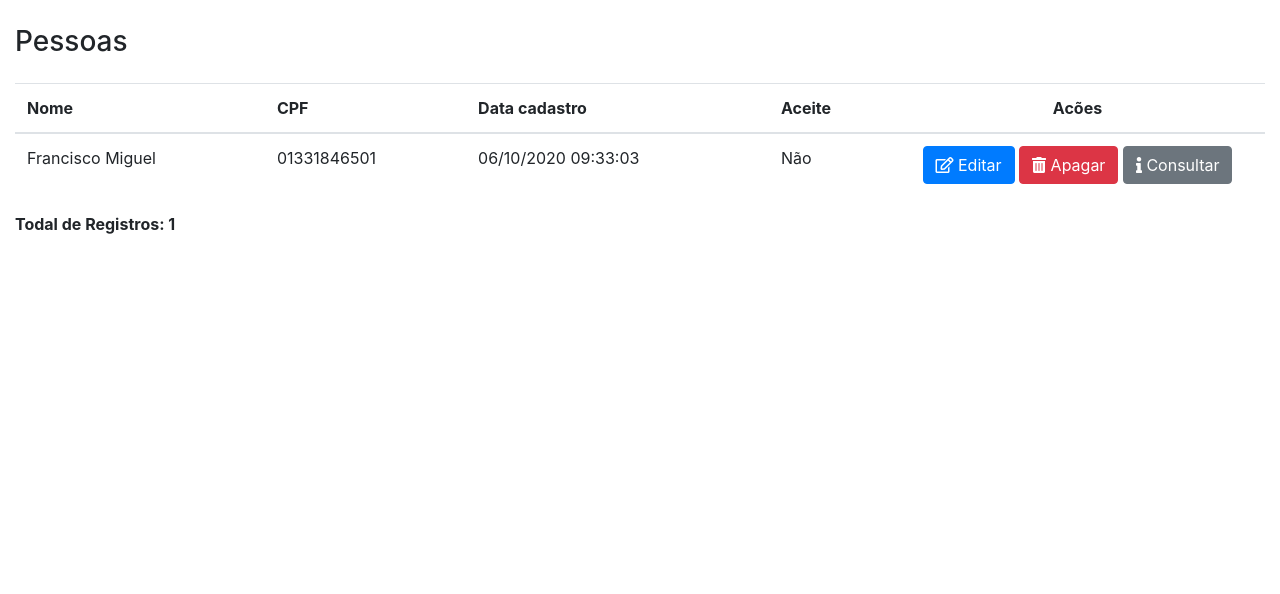
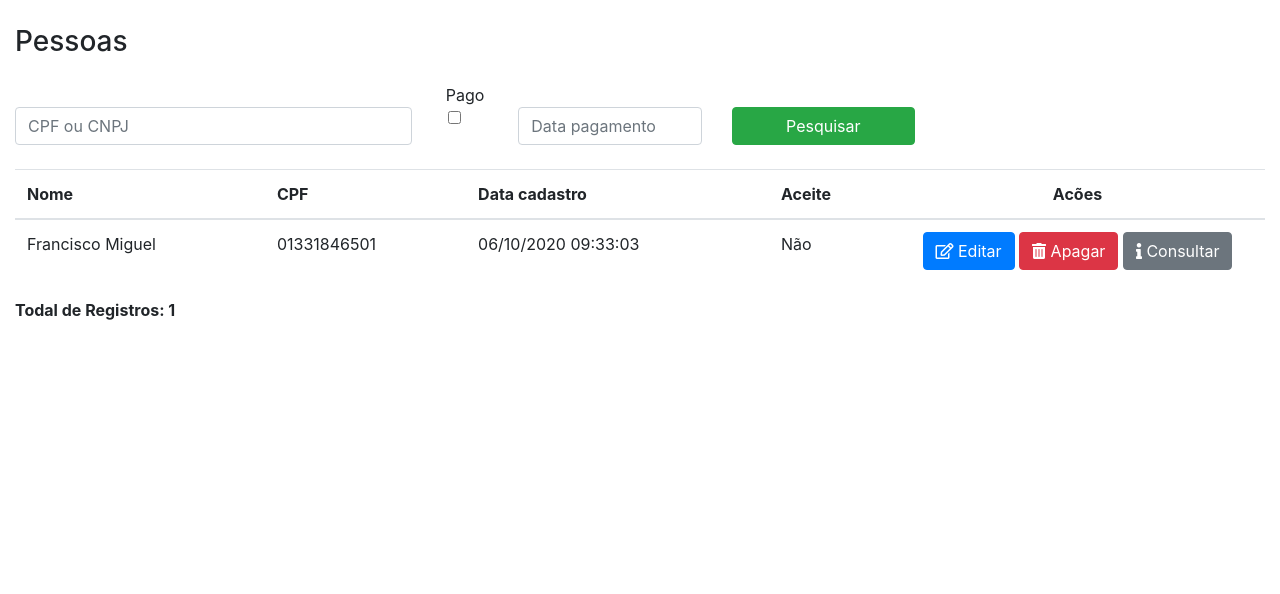
Before and after one commit to miguelbh6/cadrestitui, a CodeIgniter app: page /cadrestitui/index.php/pessoa/index in a window 1280 px wide. Shown: the part 56-650 px from the top of the page. Run offline with CodeIgniter, Linux system fonts and the light colour scheme; the visitor is signed in with stand-in values (Sample User, id 1); data comes from the database, SQL or seed files in the repository; both versions use the stored data as it was after the commit; some libraries are stand-ins or nearby versions.

Commit message:
Correções pedidas 20/09 (Alexandre)

```diff
--- a/application/controllers/Pessoa.php
+++ b/application/controllers/Pessoa.php
@@ -63,4 +63,20 @@ class Pessoa extends MY_Controller
             redirect(self::BASE_URL);
         }
     }
+
+    public function pesquisar() {
+        $cpf_pesquisa = $this->input->post('cpf_pesquisa');
+        $ind_pago_pesquisa = $this->input->post('ind_pago_pesquisa') != null ? 1 : 0;
+        $dt_pago_pesquisa = $this->input->post('dt_pago_pesquisa');
+        $dt_pago_pesquisa= !empty($dt_pago_pesquisa) ? date('Y-d-m H:i:s',strtotime($dt_pago_pesquisa)) : null;
+
+        if (!empty($cpf_pesquisa) || !empty($ind_pago_pesquisa) || !empty($dt_pago_pesquisa)) {
+            $this->dados['pessoas'] = $this->pessoa_model->obterPorFiltros($cpf_pesquisa, $ind_pago_pesquisa, $dt_pago_pesquisa);
+
+        } else{
+            $this->dados['pessoas'] = $this->pessoa_model->obterComDadosBancarios();
+        }
+
+        $this->_viewAdmin(self::BASE_URL . '/listar', $this->dados);
+    }
 }
--- a/application/libraries/AppEmail.php
+++ b/application/libraries/AppEmail.php
@@ -14,7 +14,7 @@ class AppEmail
 		$config['smtp_host'] = 'smtp.cndn.com.br';
 		$config['smtp_port'] = 587;
 		$config['smtp_user'] = 'atendimento@cndn.com.br';
-		$config['smtp_pass'] = 'neD2#2$S';
+		$config['smtp_pass'] = 'q2t4Gsu%Ud5#Lm3!Avup';
 		$config['validate']  = TRUE;
 		$config['mailtype']  = 'html';
 		$config['charset']   = 'utf-8';
--- a/application/models/Pessoa_model.php
+++ b/application/models/Pessoa_model.php
@@ -40,4 +40,27 @@ class Pessoa_model extends MY_Model
         $this->db->where('cpf', $cpf);
         $this->db->update($this->tabela); // gives UPDATE `mytable` SET `field` = 'field+1' WHERE `id` = 2
     }
+
+    public function obterPorFiltros($cpf, $ind_pago, $dt_pago)
+    {
+        $this->db->select('p.id as id, p.nome, p.cpf, p.aceite, p.dt_inclusao, b.nome as banco, pb.agencia, pb.conta, pb.vl_total, pb.tpconta');
+        $this->db->from('pessoa p');
+        $this->db->join('pessoabanco pb', 'p.cpf = pb.cpf', 'left');
+        $this->db->join('banco b', 'b.id = pb.banco', 'left');
+
+        if (!empty($cpf)) {
+            $this->db->like('p.cpf', $cpf);
+        }
+
+        if (!empty($ind_pago) && $ind_pago != '0') {
+            $this->db->where('pb.ind_pago', $ind_pago);
+        }
+
+        if (!empty($dt_pago)) {
+            $this->db->where('pb.dt_pago >=', $dt_pago);
+        }
+
+        $this->db->order_by('p.dt_inclusao', 'asc');
+        return $this->db->get()->result();
+    }
 }
--- a/application/views/fragments/templateAdmin.php
+++ b/application/views/fragments/templateAdmin.php
@@ -43,7 +43,7 @@
 	<?php  require_once( __DIR__. '../../fragments/alert.php'); ?>
 	<?php echo $contents; ?>
 	   </div>
-</body>
+</body><!--
 <footer>
 	<div class="row">
 		<div class="col-12">
@@ -55,6 +55,6 @@
 			</nav>
 		</div>
 	</div>
-<!-- <?php  require_once( __DIR__. '../../fragments/footer.php'); ?> -->
-</footer>
+ <?php  require_once( __DIR__. '../../fragments/footer.php'); ?>
+</footer>-->
 </html>
--- a/application/views/pessoa/listar.php
+++ b/application/views/pessoa/listar.php
@@ -3,9 +3,41 @@
         <h3>Pessoas</h3>
     </div>
 </div>
+<div class="row">
+    <div class="col-md-12 mb-3">
+        <?php echo form_open('pessoa/pesquisar'); ?>
+        <div class="row">
+            <div class="col-md-4">
+
+            </div>
+            <div class="col-md-1 row justify-content-center">
+                <label class="form-check-label" for="pago">Pago</label>
+
+            </div>
+
+
+        </div>
+        <div class="row">
+            <div class="col-md-4">
+                <input type="text" name="cpf_pesquisa" for="pesquisar" value="" class="form-control" placeholder="CPF ou CNPJ">
+            </div>
+            <div class="col-md-1 row justify-content-center">
+                <input type="checkbox" class="form-check-input" name="ind_pago_pesquisa">
+            </div>
+            <div class="col-md-2">
+                <input type="text" name="dt_pago_pesquisa" class="form-control" placeholder="Data pagamento" maxlength="10">
+            </div>
+            <div class="col-md-2">
+                <button type="submit" class="btn btn-success btn-block">Pesquisar <span class="glyphicon glyphicon-search" aria-hidden="true" /></button>
+            </div>
+            <?php echo form_close(); ?>
+        </div>
+
+        <br>
+
         <?php if (!empty($pessoas)) { ?>
             <div class="row">
-        <div class="col-md-12">
+                <div class="col-md-12 mb-3">
                     <div class="table-responsive">
                         <table class="table">
                             <thead>
@@ -23,12 +55,12 @@
                                 <tr>
                                     <td><?= $it->nome ?></td>
                                     <td><?= $it->cpf ?></td>
-                            <td><?= date ("d/m/Y H:i:s",strtotime($it->dt_inclusao)); ?></td>
+                                    <td><?= date("d/m/Y H:i:s", strtotime($it->dt_inclusao)); ?></td>
                                     <td><?= $it->aceite == 1 ? 'Sim' : 'Não' ?></td>
                                     <td style="width: 30%;" class="text-center"><a href="<?= base_url('pessoa/editar/' . $it->id) ?>" title="Editar cadastro" class="btn btn-primary"><i class="far fa-edit"></i>
                                             Editar</span></a> <a href="#<?= $it->id; ?>" title="Apagar" class="btn btn-danger" data-toggle="modal" data-target="#delete-modal-<?= $it->id ?>"><i class="fas fa-trash-alt"></i> Apagar</span></a>
-                                    <?php if($it->agencia <> null) { ?>
-                                <a href="#<?= $it->id; ?>" title="Consultar" class="btn btn-secondary" data-toggle="modal" data-target="#consulta-modal-<?= $it->id ?>" ><i class="fas fa-info"></i></i> Consultar</span></a>
+                                        <?php if ($it->agencia <> null) { ?>
+                                            <a href="#<?= $it->id; ?>" title="Consultar" class="btn btn-secondary" data-toggle="modal" data-target="#consulta-modal-<?= $it->id ?>"><i class="fas fa-info"></i></i> Consultar</span></a>
                                         <?php } ?>
                                     </td>
                                 </tr>
@@ -113,3 +145,38 @@
                 </div>
             </div>
         <?php } ?>
+
+        <script>
+	$('input[name="dt_pago_pesquisa"]').mask("##/##/####");
+	jQuery(function($) {
+		$.datepicker.regional['pt-BR'] = {
+			closeText: 'Fechar',
+			prevText: '&#x3c;Anterior',
+			nextText: 'Pr&oacute;ximo&#x3e;',
+			currentText: 'Hoje',
+			monthNames: ['Janeiro', 'Fevereiro', 'Mar&ccedil;o', 'Abril', 'Maio', 'Junho',
+				'Julho', 'Agosto', 'Setembro', 'Outubro', 'Novembro', 'Dezembro'
+			],
+			monthNamesShort: ['Jan', 'Fev', 'Mar', 'Abr', 'Mai', 'Jun',
+				'Jul', 'Ago', 'Set', 'Out', 'Nov', 'Dez'
+			],
+			dayNames: ['Domingo', 'Segunda-feira', 'Ter&ccedil;a-feira', 'Quarta-feira', 'Quinta-feira', 'Sexta-feira', 'Sabado'],
+			dayNamesShort: ['Dom', 'Seg', 'Ter', 'Qua', 'Qui', 'Sex', 'Sab'],
+			dayNamesMin: ['Dom', 'Seg', 'Ter', 'Qua', 'Qui', 'Sex', 'Sab'],
+			weekHeader: 'Sm',
+			dateFormat: 'dd/mm/yy',
+			firstDay: 0,
+			isRTL: false,
+			showMonthAfterYear: false,
+			yearSuffix: ''
+		};
+		$.datepicker.setDefaults($.datepicker.regional['pt-BR']);
+	});
+	$('input[name="dt_pago_pesquisa"]').datepicker();
+
+
+
+
+
+
+</script>
--- a/application/views/site/passo3.php
+++ b/application/views/site/passo3.php
@@ -2,7 +2,7 @@
 <div class="row">
 	<div class="title col-12 mb-5">
 		<h4> <?php
-				echo $pessoa->nome . ', conforme determinação judicial, segue o valor a ser restituído, dê o <b>ACEITE</b> e em seguida clique em <b>FINALIZAR</b> para salvar seus dados';
+				echo $nome . ', conforme determinação judicial, segue o valor a ser restituído, dê o <b>ACEITE</b> e em seguida clique em <b>FINALIZAR</b> para salvar seus dados';
 				?>: </h4>
 	</div>
 </div>
--- a/application/views/site/passofinal.php
+++ b/application/views/site/passofinal.php
@@ -4,9 +4,11 @@
 		<h7 class="mbr-section-title pb-3 align-center mbr-fonts-style"><p>Você recebeu um e-mail de confirmação.</p></h7>
 	</div>
 </div>
+<!--
 <div class="row justify-content-md-center">
 	<div class="title col-12">
 		<h7 class="mbr-section-title pb-3 align-center mbr-fonts-style"><p class="text-danger"><strong>Obs.: O início da data de pagamento da restituição será informada na página inicial
 deste site <a href="http://cndn.com.br/" target="_blank">www.cndn.com.br</a> <br> <br> Aguarde!</strong></p></h7>
 	</div>
 </div>
+-->
--- a/application/views/templates_email/bemvindo.php
+++ b/application/views/templates_email/bemvindo.php
@@ -2,6 +2,6 @@
 <p>Após as devidas conferências, caso ocorram divergências nos dados ou informações
 complementares necessárias, entraremos em contato via e-mail ou telefone informado
 no cadastro.</p>
-<p>Acompanhar as informações na tela inicial do site: www.cndn.com.br</p>
+<!--<p>Acompanhar as informações na tela inicial do site: www.cndn.com.br</p>-->
 <br>
 <p style="color:red"><strong>Mensagem gerada automaticamente, não deve ser respondida</strong></p>
```
Also changed, not shown: application/controllers/Site.php (+26 -6 lines), application/views/site/passo1.php (+9 -15 lines), scripts/cadrestitui (1).sql. Lines whose indentation alone changed are shown as unchanged.
